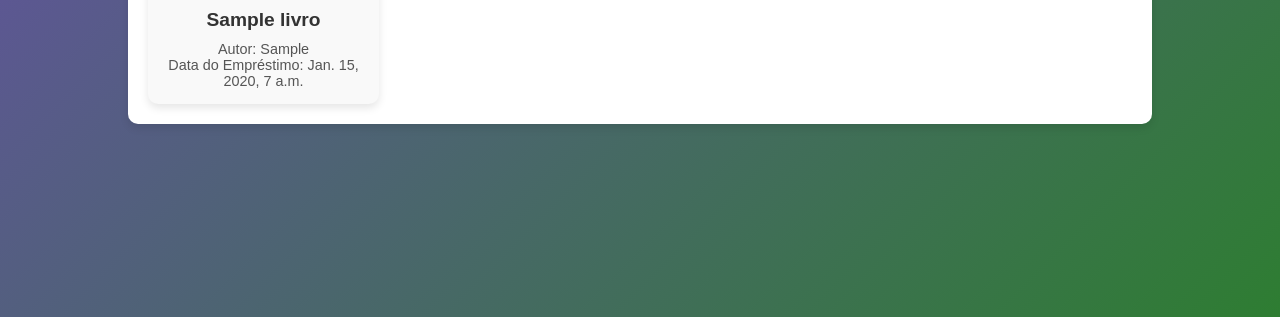
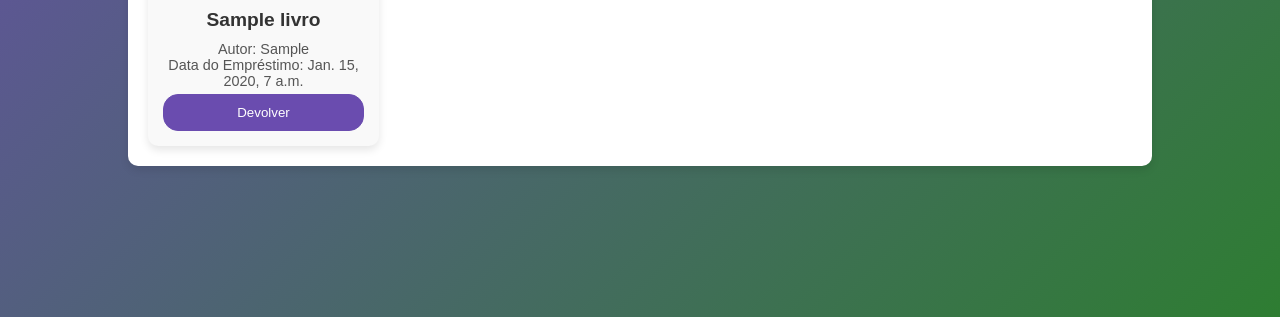
Before and after one commit to daviolvr/bd, a Django app: template biblioteca_app/templates/biblioteca_app/meus_emprestimos.html in a window 1280 px wide. Shown: the part 483-800 px from the top of the page. Run offline with Django 4.2, Linux system fonts and the light colour scheme; the template is opened without the code that fills it: values that come from a table or form of the project are taken from there, others are empty; tables that the repository leaves empty hold one stand-in row (values such as "Sample post").

Commit message:
funcionalidade devolver

```diff
--- a/biblioteca_app/static/css/meus_emprestimos.css
+++ b/biblioteca_app/static/css/meus_emprestimos.css
@@ -200,3 +200,18 @@ body {
 #img-livro {
     height: 280px;
 }
+
+.btnDevolver {
+    background-color: #6a4caf;
+    border: 1px solid #6a4caf;
+    border-radius: 15px;
+    color: #ffffff;
+    margin-top: 5px;
+    padding: 10px;
+}
+
+.btnDevolver:hover {
+    color: #ffffff;
+    background-color: #4e3980;
+    cursor: pointer;
+}
--- a/biblioteca_app/templates/biblioteca_app/livro_details.html
+++ b/biblioteca_app/templates/biblioteca_app/livro_details.html
@@ -19,7 +19,7 @@
             </li>
             <!-- lembrar de adicionar o botao de meus emprestimos aqui-->
             <li class="img-carrinho">
-                <a href=""><img src="{% static 'images/carrinho-35.png' %}" alt="Carrinho"></a>
+                <a href="{% url "carrinho" %}"><img src="{% static 'images/carrinho-35.png' %}" alt="Carrinho"></a>
             </li>
             <li>
                 <a href="{% url 'logout' %}" class="btnSair">Sair</a>
--- a/biblioteca_app/templates/biblioteca_app/meus_emprestimos.html
+++ b/biblioteca_app/templates/biblioteca_app/meus_emprestimos.html
@@ -5,6 +5,21 @@
     <meta name="viewport" content="width=device-width, initial-scale=1.0">
     <link rel="stylesheet" href="{% static 'css/meus_emprestimos.css' %}">
     <title>Meus Empréstimos</title>
+    <script>
+        document.addEventListener("DOMContentLoaded", function() {
+            document.querySelectorAll('.btnDevolver').forEach(button => {
+                button.addEventListener('click', function(event) {
+                    const bookTitle = this.getAttribute('data-title');
+                    if (!confirm(`Deseja devolver o livro '${bookTitle}'?`)) {
+                        event.preventDefault();
+                    } else {
+                        /* Diminuir 1 do estoque do livro */
+                        /* Exibir mensagem de "Devolução realizada" */
+                    }
+                });
+            });
+        });
+    </script>
 </head>
 <body>
     <aside class="header-container">
@@ -18,7 +33,7 @@
                 </form>
             </li>
             <li class="img-carrinho">
-                <a href=""><img src="{% static 'images/carrinho-35.png' %}" alt="Carrinho"></a>
+                <a href="{% url "carrinho" %}"><img src="{% static 'images/carrinho-35.png' %}" alt="Carrinho"></a>
             </li>
             <li>
                 <a href="{% url 'logout' %}" class="btnSair">Sair</a>
@@ -38,6 +53,8 @@
                             <p>Autor: {{ emprestimo.id_livro.autor }}</p>
                             <p>Data do Empréstimo: {{ emprestimo.data_emprestimo }}</p>
                         </div>
+                        <button class="btnDevolver" data-title="{{ emprestimo.id_livro.titulo }}">Devolver</button>
+                        <!-- inserir um botao tipo "Você tem certeza que quer devolver?"-->
                     </div>
                 {% endfor %}
             </div>
```
Also changed, not shown: biblioteca_app/static/images/artedaguerra.png (deleted), biblioteca_app/static/images/artedaguerra.webp (deleted).
